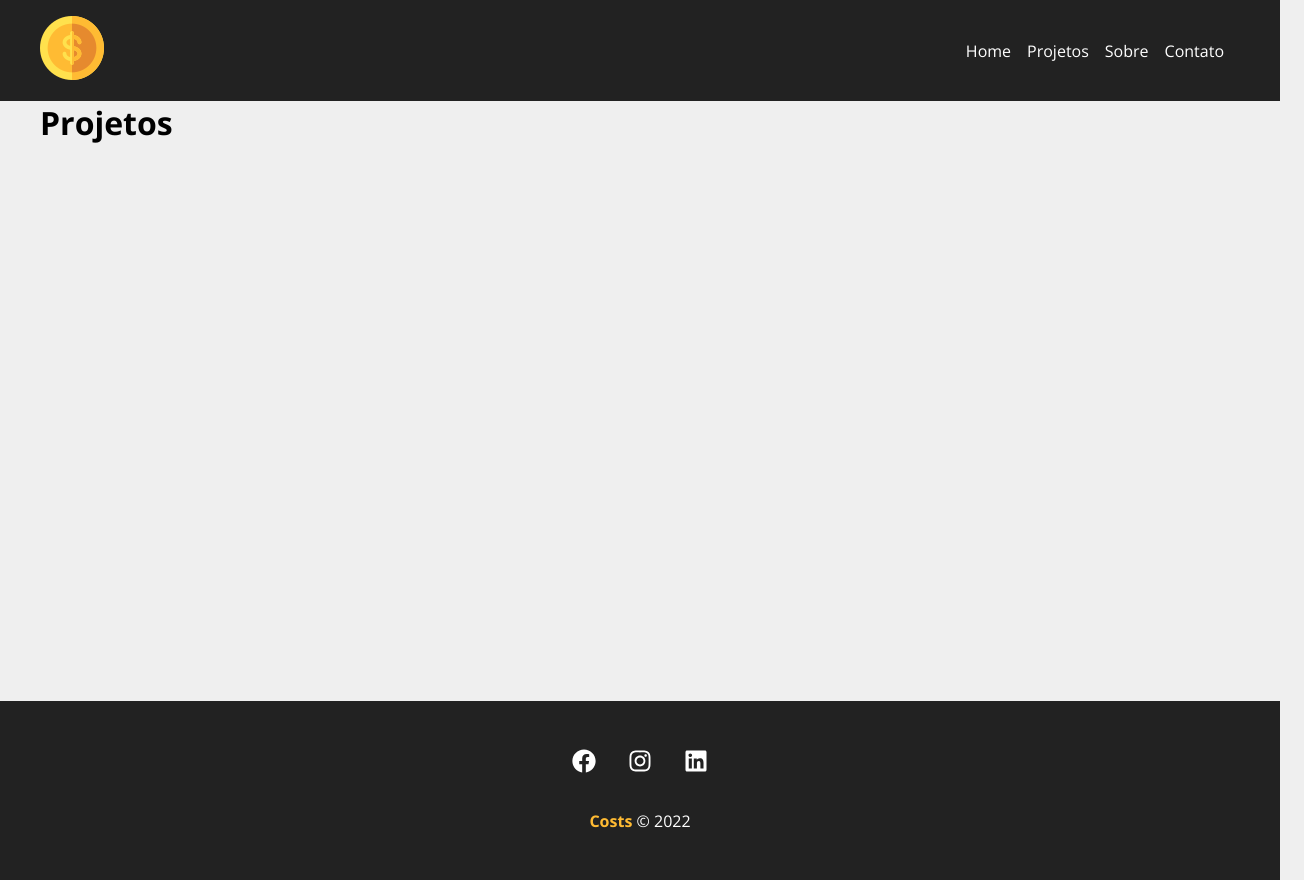
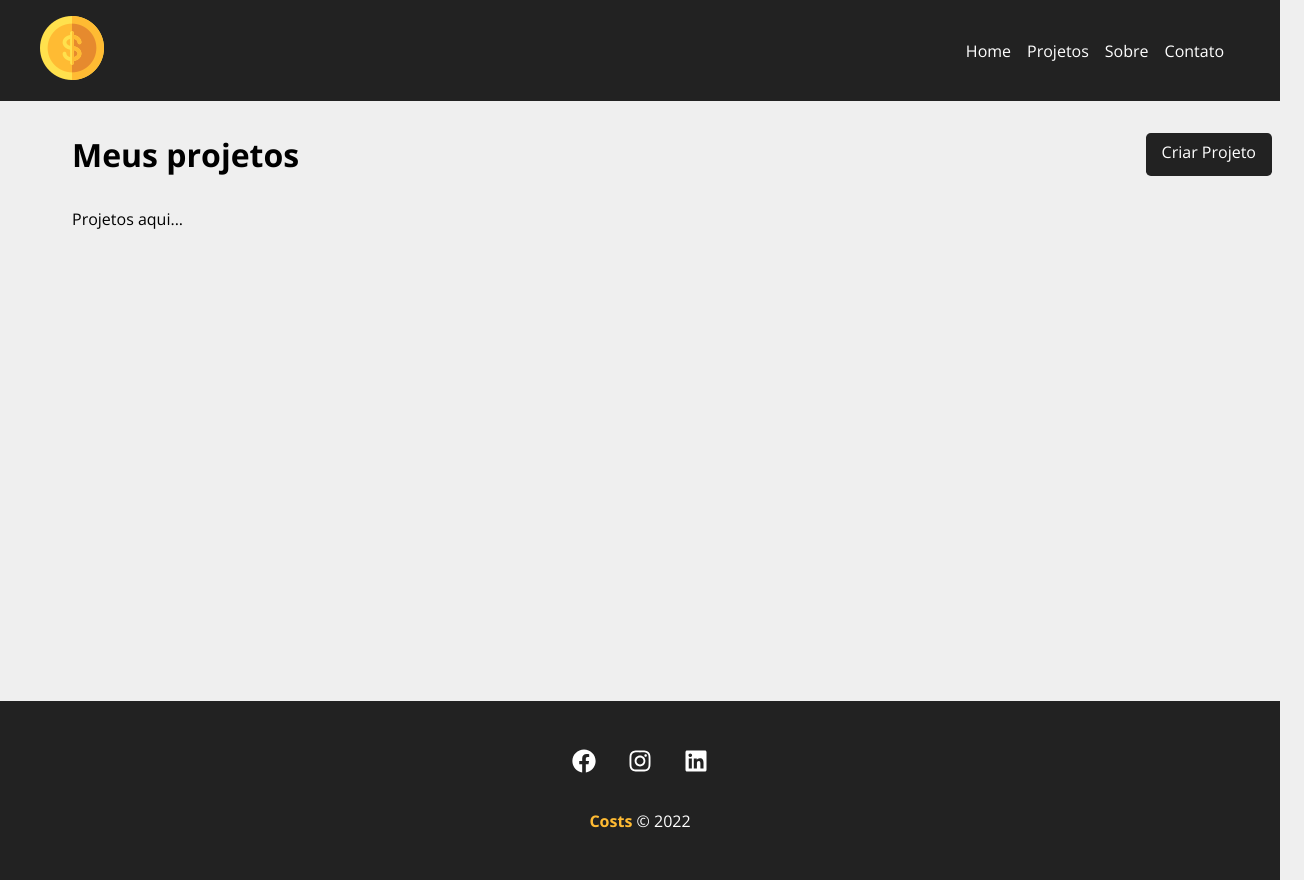
Before and after one commit to alcides07/costs, a React (Create React App) app: page /projetos in a window 1280 px wide. Shown: the whole page, 1304 px wide, since content can reach past the window. Built offline with nearby package versions, Linux system fonts and the light colour scheme.

Commit message:
Mensagens criacao projeto

```diff
--- a/db.json
+++ b/db.json
@@ -1,15 +1,16 @@
 {
   "projetos": [
+
     {
-      "nome": "Nome do projeto",
-      "orcamento": "2000",
       "categoria": {
-        "id": "4",
-        "nome": "Planejamento"
+        "id": "Selecione uma opção",
+        "nome": "Selecione uma opção"
       },
+      "orcamento": "565",
+      "nome": "hfht",
       "custo": 0,
       "servicos": [],
-      "id": 1
+      "id": 2
     }
   ],
   "categorias": [
--- /dev/null
+++ b/src/components/layout/Mensagem.js
@@ -0,0 +1,34 @@
+import styles from "./Mensagem.module.css"
+import {useState, useEffect} from "react"
+
+function Mensagem({tipo, msg}){
+
+    const [visibilidade, setVisibilidade] = useState(false)
+
+    useEffect(() => {
+        if (!msg){
+            setVisibilidade(false)
+            return
+        }
+
+        setVisibilidade(true)
+        const tempo = setTimeout(() => {
+            setVisibilidade(false)
+        }, 3000)
+
+        return () => clearTimeout(tempo)
+
+    }, [msg])
+
+    return (
+        <>
+            {visibilidade && (
+                <div className = {`${styles.mensagem} ${styles[tipo]}`}>
+                    {msg}
+                </div>
+            )}
+        </>
+    )
+}
+
+export default Mensagem
--- /dev/null
+++ b/src/components/layout/Mensagem.module.css
@@ -0,0 +1,21 @@
+.mensagem{
+    width: 100%;
+    padding: 1em;
+    border: 1px solid #000;
+    margin: 0 auto;
+    text-align: center;
+    margin-bottom: 2em;
+    border-radius: 5px;
+}
+
+.sucesso{
+    color: #155725;
+    background-color: #D4EDDA;
+    border-color: #C3E6CB;
+}
+
+.erro{
+    color: #721C24;
+    background-color: #F8D7DA;
+    border-color: #F5C6CB;
+}
--- a/src/components/pages/NovoProjeto.js
+++ b/src/components/pages/NovoProjeto.js
@@ -20,7 +20,7 @@ function NovoProjeto(){
         })
         .then(resposta => resposta.json())
         .then((dados) => {
-            navigate("/projetos", {message: "Projeto criado com sucesso!"})
+            navigate("/projetos", {state: {mensagem: "Projeto criado com sucesso!"}})
         })
         .catch(erro => console.log(erro))
     }
--- a/src/components/pages/Projetos.js
+++ b/src/components/pages/Projetos.js
@@ -1,6 +1,33 @@
+import { useLocation } from "react-router-dom"
+import Mensagem from "../layout/Mensagem"
+import styles from "./Projetos.module.css"
+import Container from "../layout/Container"
+import LinkButton from "../layout/LinkButton"
+
 function Projetos(){
+
+    const location = useLocation()
+    let mensagem = ""
+
+    if (location.state){
+        mensagem = location.state.mensagem
+    }
+
     return (
-        <h1> Projetos </h1>
+        <div className = {styles.projeto_container}>
+            <div className = {styles.titulo_container}>
+                <h1> Meus projetos </h1>
+                <LinkButton rota = "/NovoProjeto" texto = "Criar Projeto" />
+            </div>
+
+            {mensagem && (
+                <Mensagem tipo = "sucesso" msg = {mensagem} />
+            )}
+
+            <Container customClass = "start">
+                <p> Projetos aqui... </p>
+            </Container>
+        </div>
     )
 }
 
--- /dev/null
+++ b/src/components/pages/Projetos.module.css
@@ -0,0 +1,9 @@
+.projeto_container{
+    padding: 2em;
+}
+
+.titulo_container{
+    display: flex;
+    justify-content: space-between;
+    margin-bottom: 2em;
+}
```
